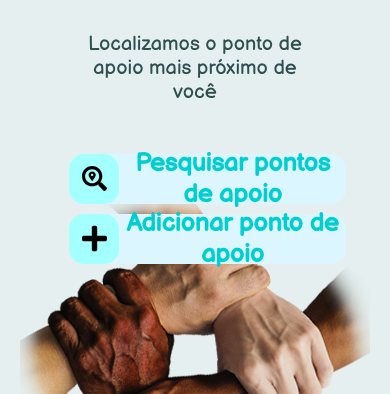
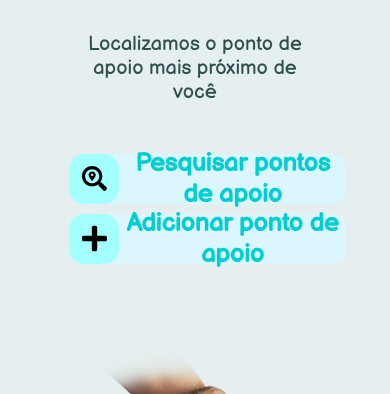
Before and after one commit to vitorgreco/apoio-proximo, a website: page src/html/index.html in a window 390 px wide. Shown: the part 450-844 px from the top of the page. Drawn offline with Linux system fonts and the light colour scheme.

Commit message:
responsive

```diff
--- a/public/css/responsive.css
+++ b/public/css/responsive.css
@@ -1,6 +1,6 @@
 @media (max-width: 900px) {
     #page-home {
-        height: 120vh;
+        height: 140vh;
     }
 
     #page-home img {
```
